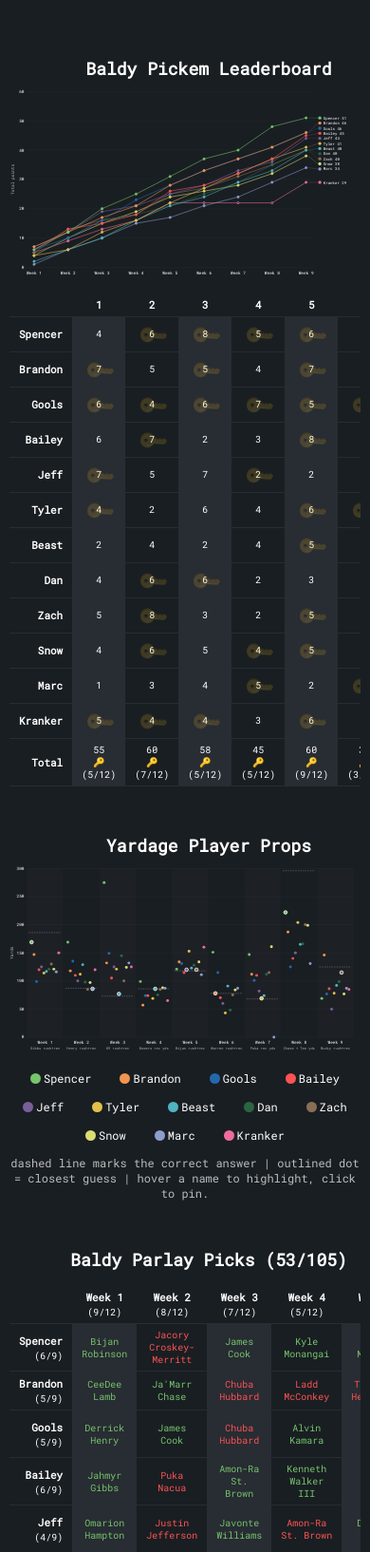
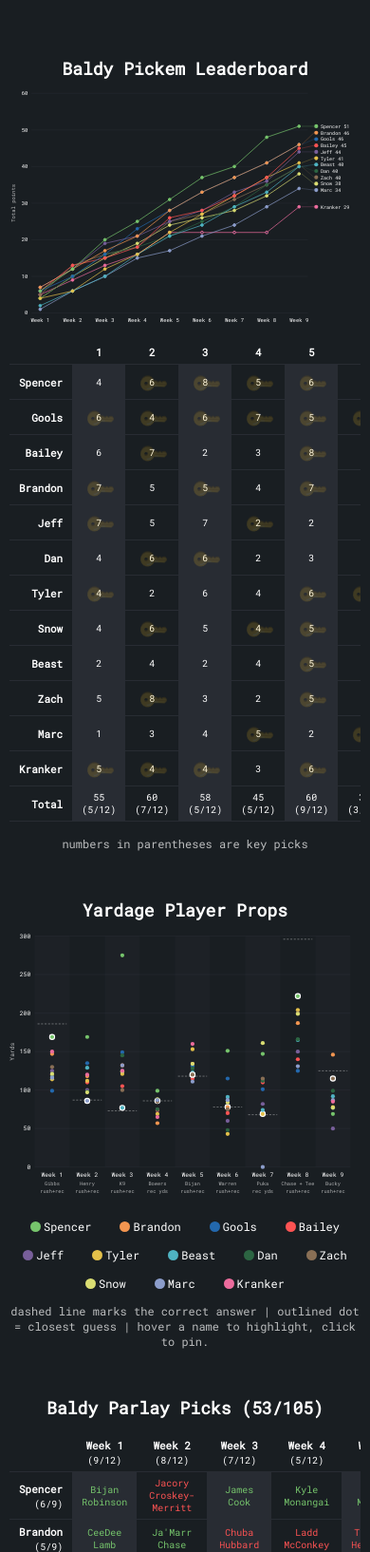
Before and after one commit to egools/GoolsDev.App, an ASP.NET Core app: page /bmgc/pickem in a window 390 px wide. Shown: the top 1634 px of the page at 95% size. Run offline with ASP.NET Core 8, Linux system fonts and the light colour scheme; some libraries are stand-ins or nearby versions.

Commit message:
spacing fixes to accomodate mobile, remove lanes on yardage chart

```diff
--- a/Data/Pickem/pickem_chart_data_2026.json
+++ b/Data/Pickem/pickem_chart_data_2026.json
@@ -692,66 +692,75 @@
 		"props": [
 			{
 				"week": 1,
-				"label": "Gibbs rush+rec",
+				"players": "Gibbs",
+				"statType": "rush+rec",
 				"actual": 186,
 				"detail": "Jahmyr Gibbs: 156 rush + 30 rec",
-				"winners": ["Spencer"]
+				"winners": [ "Spencer" ]
 			},
 			{
 				"week": 2,
-				"label": "Henry rush+rec",
+				"players": "Henry",
+				"statType": "rush+rec",
 				"actual": 87,
 				"detail": "Derrick Henry: 68 rush + 19 rec",
-				"winners": ["Marc"]
+				"winners": [ "Marc" ]
 			},
 			{
 				"week": 3,
-				"label": "K9 rush+rec",
+				"players": "K9",
+				"statType": "rush+rec",
 				"actual": 73,
 				"detail": "Kenneth Walker III: 70 rush + 3 rec",
-				"winners": ["Beast"]
+				"winners": [ "Beast" ]
 			},
 			{
 				"week": 4,
-				"label": "Bowers rec yds",
+				"players": "Bowers",
+				"statType": "rec yds",
 				"actual": 86,
 				"detail": "Brock Bowers: 86 rec",
-				"winners": ["Beast"]
+				"winners": [ "Beast" ]
 			},
 			{
 				"week": 5,
-				"label": "Bijan rush+rec",
+				"players": "Bijan",
+				"statType": "rush+rec",
 				"actual": 118,
 				"detail": "Bijan Robinson: 86 rush + 32 rec",
-				"winners": ["Jeff", "Zach"]
+				"winners": [ "Jeff", "Zach" ]
 			},
 			{
 				"week": 6,
-				"label": "Warren rush+rec",
+				"players": "Warren",
+				"statType": "rush+rec",
 				"actual": 78,
 				"detail": "Jaylen Warren: 50 rush + 28 rec",
-				"winners": ["Brandon"]
+				"winners": [ "Brandon" ]
 			},
 			{
 				"week": 7,
-				"label": "Puka rec yds",
+				"players": "Puka",
+				"statType": "rec yds",
 				"actual": 68,
 				"detail": "Puka Nacua: 68 rec",
-				"winners": ["Tyler"]
+				"winners": [ "Tyler" ]
 			},
 			{
 				"week": 8,
-				"label": "Chase + Tee yds",
+				"players": "Chase + Tee",
+				"statType": "rush+rec",
 				"actual": 296,
 				"detail": "Ja'Marr Chase: 141 rec | Tee Higgins: 155 rec",
-				"winners": ["Spencer"]
+				"winners": [ "Spencer" ]
 			},
 			{
 				"week": 9,
-				"label": "Bucky rush+rec",
+				"players": "Bucky",
+				"statType": "rush+rec",
 				"actual": 125,
 				"detail": "Bucky Irving: 97 rush + 28 rec",
-				"winners": ["Zach"]
+				"winners": [ "Zach" ]
 			}
 		],
 		"guesses": {
--- a/Views/BMGC/Pickem.cshtml
+++ b/Views/BMGC/Pickem.cshtml
@@ -35,9 +35,10 @@
             </tr>
         </thead>
         <tbody>
-            @foreach (var picker in Model.PickerNames)
+            @foreach (var kvp in Model.PickemScores.OrderByDescending(p => p.Value.GamePoints))
             {
-                var pickemScore = Model.PickemScores[picker];
+                var picker = kvp.Key;
+                var pickemScore = kvp.Value;
                 var keyPicksCorrect = 0;
                 <tr>
                     <th>@picker</th>
@@ -62,7 +63,7 @@
                     }
                     <td>
                         @pickemScore.GamePoints<br />
-                        🔑(@keyPicksCorrect/@Model.Weeks.Max())
+                        (@keyPicksCorrect/@Model.Weeks.Max())
                     </td>
                 </tr>
             }
@@ -86,17 +87,20 @@
                     allKeyPicks += allWeekScores.Count();
                     <td>
                         @allWeekScores.Sum(p => p.GamePoints)<br />
-                        🔑(@keyPicksCorrect/@allWeekScores.Count())
+                        (@keyPicksCorrect/@allWeekScores.Count())
                     </td>
                 }
                 <td>
                     @Model.PickemScores.Sum(p => p.Value.GamePoints)<br />
-                    🔑(@allKeyPicksCorrect/@allKeyPicks)
+                    (@allKeyPicksCorrect/@allKeyPicks)
                 </td>
             </tr>
         </tbody>
     </table>
 </div>
+<p class="bc-note">
+    numbers in parentheses are key picks
+</p>
 
 @* Yardage Props *@
 <h2 class="pickem-header">Yardage Player Props</h2>
--- a/wwwroot/css/bmgc.css
+++ b/wwwroot/css/bmgc.css
@@ -306,7 +306,7 @@ html
 /* pickem charts */
 .pickem-header
 {
-    margin: 50px 0 5px 50px;
+    margin: 50px 0 5px 0;
     text-align: center;
     font-size: 18px;
 }
@@ -364,7 +364,7 @@ html
 
     .pickem-chart .bc-dim
     {
-        opacity: 0.15;
+        opacity: 0.05;
     }
 
     .pickem-chart .bc-label
@@ -451,14 +451,6 @@ html
             display: inline-block;
         }
 
-    .pickem-chart .bc-note
-    {
-        margin: 8px 0 0;
-        font-size: 12px;
-        opacity: 0.7;
-        text-align: center;
-    }
-
 .baldy-table
 {
     margin: 15px 0;
@@ -531,6 +523,14 @@ html
         top: 15%;
         left: 27%;
         font-size: 21px;
-        transform: rotate(229deg);
+        transform: rotate(227deg);
         opacity: 0.17;
     }
+
+.bc-note
+{
+    margin: 8px 0 0;
+    font-size: 12px;
+    opacity: 0.7;
+    text-align: center;
+}
--- a/wwwroot/js/baldy-charts.js
+++ b/wwwroot/js/baldy-charts.js
@@ -67,9 +67,9 @@
     }
 
     function renderPickemLeaderboard(container, data) {
-        const Width = 1000,
+        const Width = 800,
             Height = 550,
-            margin = { top: 20, right: 135, bottom: 30, left: 50 };
+            margin = { top: 20, right: 120, bottom: 30, left: 50 };
         const weeks = data.weeks;
         const names = data.pickers;
 
@@ -184,9 +184,9 @@
     function renderPickemYardage(container, data, legendEl) {
         const pickemYards = data.yardage,
             weeks = data.weeks;
-        const Width = 1000,
+        const Width = 700,
             Height = 550,
-            margin = { top: 20, right: 20, bottom: 50, left: 50 };
+            margin = { top: 20, right: 20, bottom: 70, left: 50 };
         const pickers = data.pickers,
             pickerCount = pickers.length;
         const propByWeek = {};
@@ -208,9 +208,9 @@
         const innerW = Width - margin.left - margin.right,
             innerH = Height - margin.top - margin.bottom,
             weekWidth = innerW / weeks.length;
-        const laneStep = Math.min((weekWidth * 0.75) / (pickerCount - 1), 8);
+        // const laneStep = Math.min((weekWidth * 0.75) / (pickerCount - 1), 8);
+        // const lane = (pickerIndex) => (pickerIndex - (pickerCount - 1) / 2) * laneStep;
         const xFromWeek = (weekIndex) => margin.left + (weekIndex + 0.5) * weekWidth;
-        const lane = (pickerIndex) => (pickerIndex - (pickerCount - 1) / 2) * laneStep;
         const yFromYards = (yards) => margin.top + (1 - yards / yMax) * innerH;
 
         const chartContainer = container.querySelector(".pickem-chart-container");
@@ -234,10 +234,31 @@
         }
 
         weeks.forEach((w, wi) => {
-            const weekText = svgEl("text", svg, { x: xFromWeek(wi), y: Height - margin.bottom + 20, "text-anchor": "middle", class: "bc-axis" });
+            const weekText = svgEl("text", svg,
+                {
+                    x: xFromWeek(wi),
+                    y: Height - margin.bottom + 20,
+                    "text-anchor": "middle",
+                    class: "bc-axis"
+                });
             weekText.textContent = `Week ${w}`;
-            const propText = svgEl("text", svg, { x: xFromWeek(wi), y: Height - margin.bottom + 36, "text-anchor": "middle", class: "bc-axis-sub" });
-            propText.textContent = propByWeek[w] ? propByWeek[w].label : "";
+            const propPlayerText = svgEl("text", svg,
+                {
+                    x: xFromWeek(wi),
+                    y: Height - margin.bottom + 36,
+                    "text-anchor": "middle",
+                    class: "bc-axis-sub"
+                });
+            propPlayerText.textContent = propByWeek[w].players;
+
+            const propStatText = svgEl("text", svg,
+                {
+                    x: xFromWeek(wi),
+                    y: Height - margin.bottom + 52,
+                    "text-anchor": "middle",
+                    class: "bc-axis-sub"
+                });
+            propStatText.textContent = propByWeek[w].statType;
         });
 
         //y axis
@@ -291,7 +312,7 @@
                 const offStr = `(${off > 0 ? "+" : ""}${off})`;
                 const win = prop && prop.winners.indexOf(picker) >= 0;
                 const dot = svgEl("circle", svg, {
-                    cx: xFromWeek(weekIndex) + lane(pickerIndex),
+                    cx: xFromWeek(weekIndex), //+ lane(pickerIndex),
                     cy: yFromYards(guess.yards),
                     r: win ? 5 : 4,
                     fill: `var(--${picker}Color)`,
```
